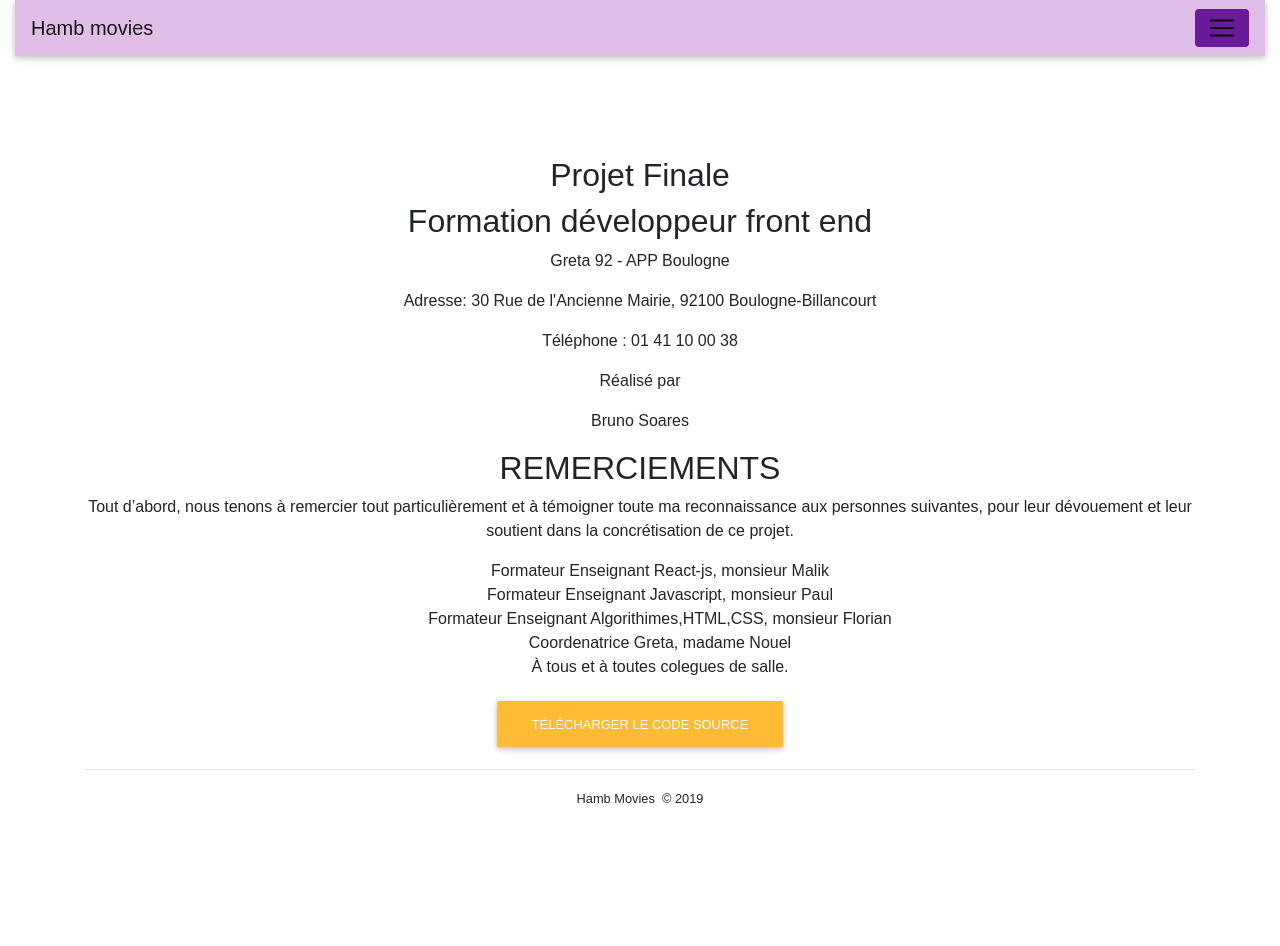
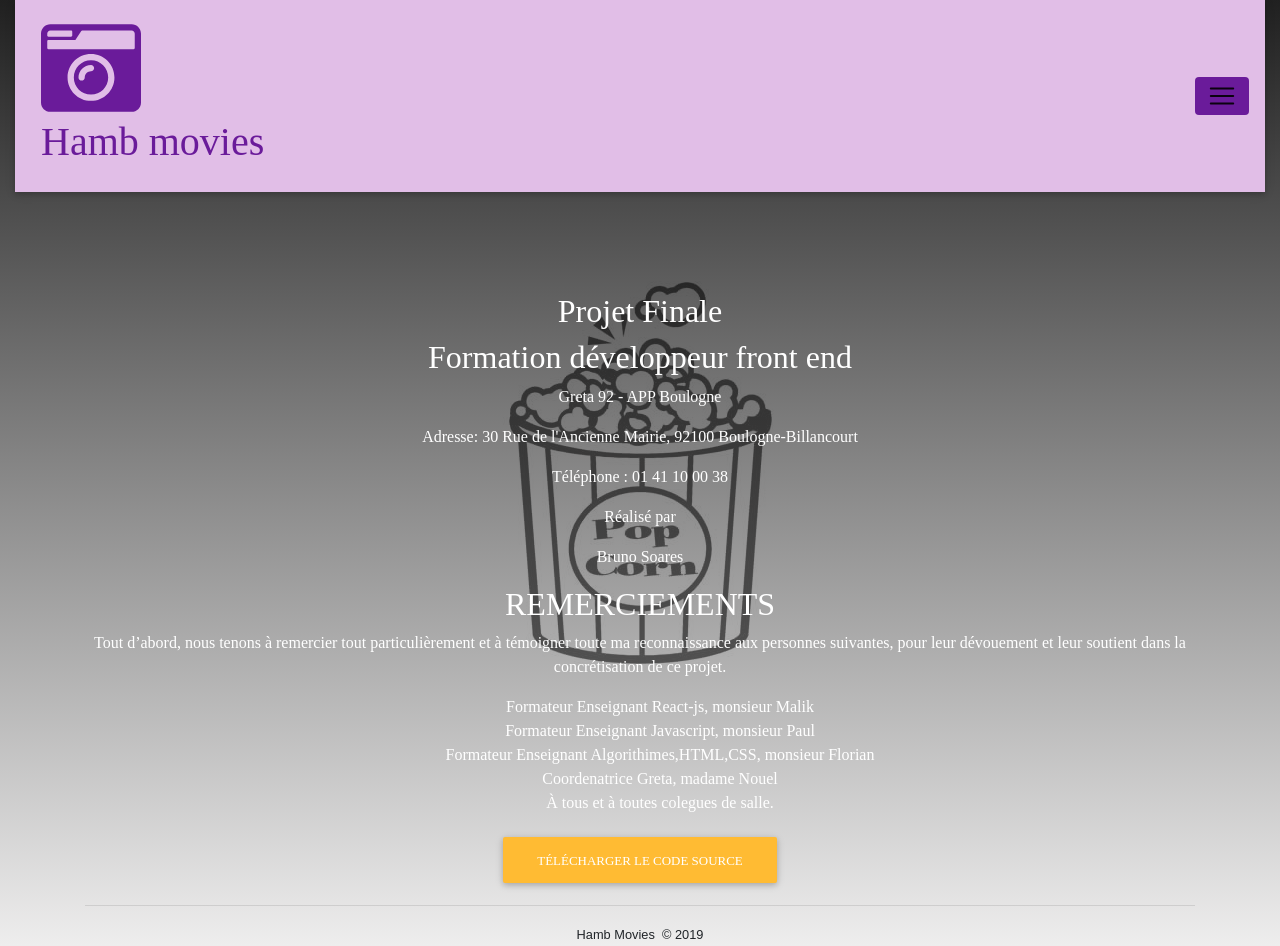
Before and after one commit to Cubano23/hamb_movies, a React (Create React App) app: page /about in a window 1280 px wide. Before the commit the page ends 810 px from the top, so only its background shows below. Built offline with nearby package versions, Linux system fonts and the light colour scheme.

Commit message:
evolution layout 1

```diff
--- a/src/App.css
+++ b/src/App.css
@@ -29,7 +29,7 @@ footer {
   width: 100%;
 
 }
-@media screen and (max-width: 1280px)
+@media screen and (max-width: 600px)
 {
   .moviesGrid{
     display: grid !important;
@@ -41,22 +41,29 @@ footer {
 }
 .about{
   text-align: center;
+  color: #fff;
+  font-family: "cursive";
 }
 .about ul li{
   list-style: none;
 }
 .nav-link:hover {
   font-size: 30px;
-  color: blueviolet !important;
+  color: #6a1b9a !important;
+}
+.nav-link {
+
+  color: #3F3F3F !important;
 }
 .filmDetail img{
-  width: 500px;
+  width: 400px;
   margin-left: 200px;
 }
 .filmDetail{
   font-size: 1.5em;
   display: grid !important;
   grid-template-columns: repeat(2, 1fr);
+  color: #fff;
 }
 .filmDetail p{
   margin-right: 180px;
@@ -72,3 +79,15 @@ footer {
   border-radius: 100%;
   color: #fff;
 }
+.navbar-brand{
+  padding: 10px;
+}
+.navbar-brand h1{
+  font-size: 2em;
+  color: #6a1b9a;
+  font-family:"fantasy";
+}
+.detail{
+
+  width: 400px;
+}
--- a/src/components/contact.jsx
+++ b/src/components/contact.jsx
@@ -66,10 +66,10 @@ export default class Contact extends Component {
         <form className="form-group" onSubmit={this.handleSubmit.bind(this)} method="post">
           <div>
             <label>Votre nom</label>
-            <input type="text" name="nom" id="nom" className="form-control" onChange={this.handleChange.bind(this, 'nom')} required/>
+            <input type="text" name="nom" id="nom" className="form-control" placeholder="Non" onChange={this.handleChange.bind(this, 'nom')} required/>
             <label>Email</label>
-            <input type="email" name="email" id="email" className="form-control" onChange={this.handleChange.bind(this, 'email')} required/>
-            <h3>Message</h3>
+            <input type="email" name="email" id="email" className="form-control" placeholder="votre.email@email.com" onChange={this.handleChange.bind(this, 'email')} required/>
+            <label>Message</label>
             <textarea
               id="content"
               name="message"
--- a/src/components/filmDetail.jsx
+++ b/src/components/filmDetail.jsx
@@ -26,16 +26,18 @@ class FilmDetail extends Component {
         return (
             <div>
                 <div className="filmDetail">
-                    <div>
-                        <img src={`https://image.tmdb.org/t/p/w185${poster_path}`} alt="poster" />
+                    <div >
+                        <img src={`https://image.tmdb.org/t/p/w185${poster_path}`} className="img-thumbnail" style={{borderRadius:10}} alt="poster" />
                     </div>
                     <div>
                         <p style={{fontSize:"2em"}}>{title}</p>
                         <p>{overview}</p>
+                        <div className="detail">
                         <p>Date de sortie: {release_date}</p>
                         <p>Popularité: {popularity}</p>
                         <small>Vote moyen</small>
                         <p className="vote">{vote_average}%</p>
+                        </div>
                     </div>
                 </div>
           </div>
--- a/src/components/gallery.jsx
+++ b/src/components/gallery.jsx
@@ -34,7 +34,7 @@ class Gallery extends Component {
                return(
               <article key={i}>
                  <Link to={`/filmDetail/${film.id}`}>
-                  <img src={`https://image.tmdb.org/t/p/w185${film.poster_path}`} alt=""/>
+                  <img src={`https://image.tmdb.org/t/p/w185${film.poster_path}`} alt="" className="img-thumbnail" style={{borderRadius:10,height:320}}/>
                  </Link>
               </article>)
               })}
--- a/src/components/header.jsx
+++ b/src/components/header.jsx
@@ -5,6 +5,7 @@ import { faHome } from '@fortawesome/free-solid-svg-icons';
 import { faEnvelope } from '@fortawesome/free-solid-svg-icons';
 import { faInfoCircle } from '@fortawesome/free-solid-svg-icons';
 import { faPlay } from '@fortawesome/free-solid-svg-icons';
+import { faCameraRetro } from '@fortawesome/free-solid-svg-icons';
 
 
 
@@ -15,7 +16,7 @@ const Header = () => {
         <header>
             <div className="container-fluid">
                 <nav className="navbar navbar-light purple lighten-4 mb-4">
-                <Link className="navbar-brand" to="/">Hamb movies</Link>
+                <Link className="navbar-brand" to="/"><FontAwesomeIcon icon={faCameraRetro} size="5x" color="#6a1b9a"></FontAwesomeIcon>&nbsp;&nbsp;<h1>Hamb movies</h1></Link>
                 <button className="navbar-toggler toggler-example purple darken-3" type="button" data-toggle="collapse"
                     data-target="#navbarSupportedContent41" aria-controls="navbarSupportedContent41" aria-expanded="false"
                     aria-label="Toggle navigation"><span className="navbar-toggler-icon"></span></button>
--- a/src/index.css
+++ b/src/index.css
@@ -2,6 +2,9 @@ body {
   margin: 0;
   padding: 0;
   font-family: sans-serif;
+  background: linear-gradient(rgba(8, 8, 8, 0.9), rgba(221, 220, 220, 0.5)), url("/fond.jpeg");
+  background-repeat: no-repeat;
+  background-position: center;
 
 
 }
```
Also changed, not shown: public/fond.jpeg (added), 1 other file (tests, documents, lock files or other folders).
